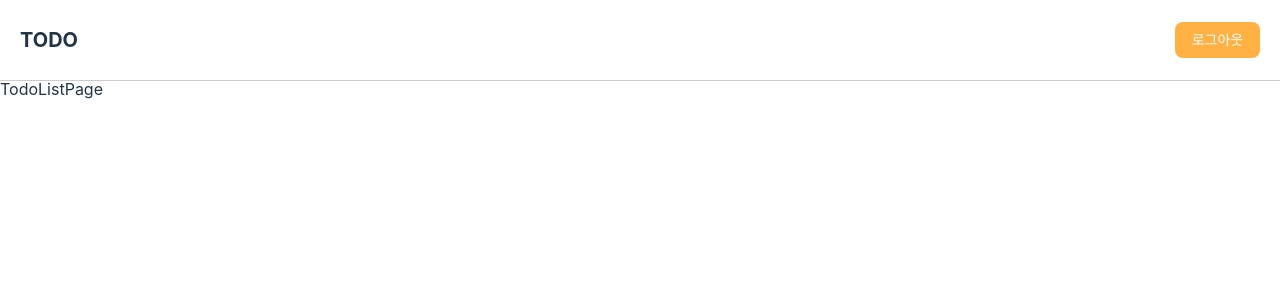
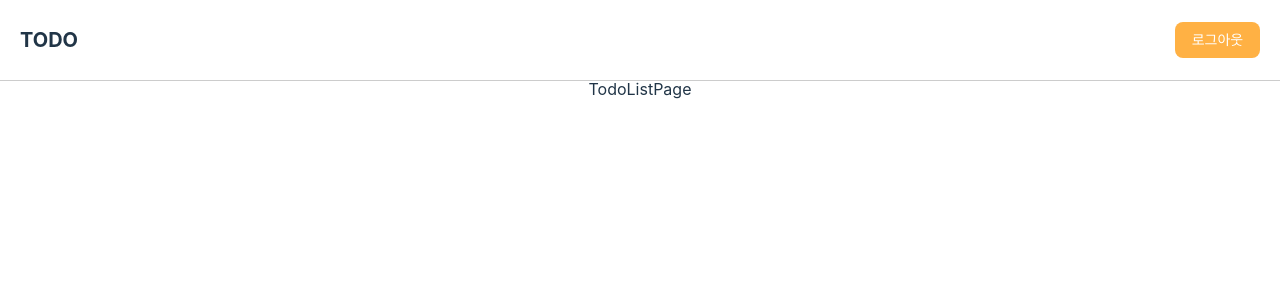
Before and after one commit to zooyaho/wanted-pre-onboarding-challenge-fe-27, a React (Vite) app: page / in a window 1280 px wide. Shown: the top 300 px of the page. Built offline with nearby package versions, Linux system fonts and the light colour scheme.

Commit message:
feat: RootLayout컴포넌트 작업
- header 컴포넌트 한곳에서 관리하여 유지보수 용이

```diff
--- /dev/null
+++ b/src/components/layout/RootLayout/RootLayout.module.css
@@ -0,0 +1,5 @@
+.main {
+  width: 100vw;
+  display: flex;
+  justify-content: center;
+}
--- /dev/null
+++ b/src/components/layout/RootLayout/RootLayout.tsx
@@ -0,0 +1,12 @@
+import { PropsWithChildren } from "react";
+import Header from "../Header";
+import styles from "./RootLayout.module.css";
+
+export default function RootLayout({ children }: PropsWithChildren) {
+  return (
+    <>
+      <Header />
+      <main className={styles.main}>{children}</main>
+    </>
+  );
+}
--- /dev/null
+++ b/src/components/layout/RootLayout/index.ts
@@ -0,0 +1 @@
+export { default } from "./RootLayout";
--- a/src/pages/TodoListPage/TodoListPage.tsx
+++ b/src/pages/TodoListPage/TodoListPage.tsx
@@ -1,9 +1,5 @@
-import Header from "@/components/layout/Header";
+import RootLayout from "@/components/layout/RootLayout";
 
 export default function TodoListPage() {
-  return (
-    <>
-      <Header></Header>TodoListPage
-    </>
-  );
+  return <RootLayout>TodoListPage</RootLayout>;
 }
```
